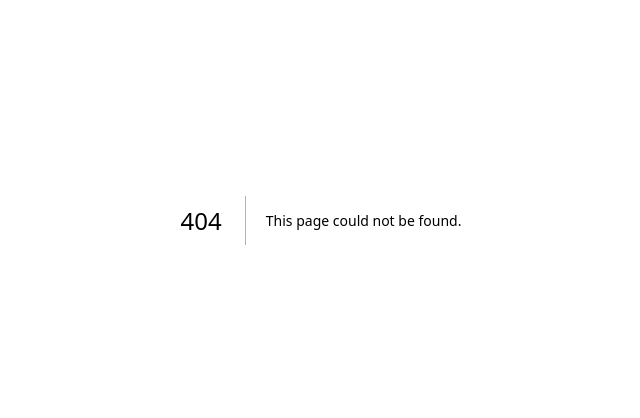
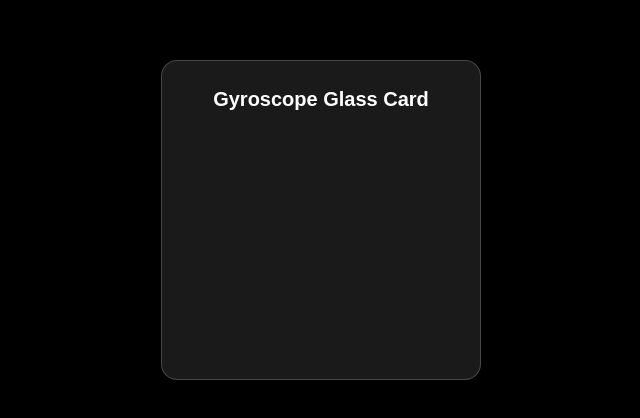
Before and after one commit to hari-hk/anlytmedia, a Next.js app: page /experiment in a window 1280 px wide. Before the commit this address had no page. Shown: the part 180-598 px from the top of the page, without its empty margins (319-959 px from the left). Built offline with nearby package versions, Linux system fonts and the light colour scheme.

Commit message:
use address link to open page

```diff
--- /dev/null
+++ b/src/app/experiment/page.tsx
@@ -0,0 +1,42 @@
+'use client';
+
+import { useEffect, useRef } from 'react';
+
+const GlassGyroCard = () => {
+  const cardRef = useRef<HTMLDivElement>(null);
+
+  useEffect(() => {
+    const handleOrientation = (event: DeviceOrientationEvent) => {
+      const x = event.gamma ?? 0; // left to right tilt
+      const y = event.beta ?? 0; // front to back tilt
+
+      const rotateX = Math.min(Math.max(-15, y - 45), 15); // limit tilt
+      const rotateY = Math.min(Math.max(-15, x), 15);
+
+      if (cardRef.current) {
+        cardRef.current.style.transform = `rotateX(${rotateX}deg) rotateY(${rotateY}deg)`;
+      }
+    };
+
+    window.addEventListener('deviceorientation', handleOrientation);
+
+    return () => {
+      window.removeEventListener('deviceorientation', handleOrientation);
+    };
+  }, []);
+
+  return (
+    <div className='w-full h-screen flex items-center justify-center bg-black'>
+      <div
+        ref={cardRef}
+        className='w-80 h-80 rounded-2xl bg-white/10 backdrop-blur-md border border-white/20 shadow-2xl transition-transform duration-200 ease-out'
+      >
+        <div className='text-white p-6 font-semibold text-center text-xl'>
+          Gyroscope Glass Card
+        </div>
+      </div>
+    </div>
+  );
+};
+
+export default GlassGyroCard;
--- a/src/views/BusinessCard/BusinessCard.tsx
+++ b/src/views/BusinessCard/BusinessCard.tsx
@@ -54,6 +54,7 @@ export interface BusinessCardProps {
   textColor?: string;
   cardColor?: string;
   buttonColor?: string;
+  address_link?: string;
   socialLinks?: {
     instagram?: string;
     facebook?: string;
@@ -71,6 +72,7 @@ function BusinessCard(props: BusinessCardProps) {
     email,
     phones,
     address,
+    address_link,
     org,
     logo = '/app-bar-logo.svg',
     bgColor = 'from-slate-600 to-slate-800',
@@ -189,9 +191,12 @@ function BusinessCard(props: BusinessCardProps) {
                 </li>
               )}
               {address && (
-                <li className='flex items-start justify-start gap-2'>
+                <li className='flex items-center justify-start gap-2'>
                   <LocationIcon color={textColor} />
-                  <span className='text-start'>{address}</span>
+                  {!address_link && (
+                    <span className='text-start'>{address}</span>
+                  )}
+                  {address_link && <a href={address_link} target='_blank' >{address}</a>}
                 </li>
               )}
             </ul>
```
